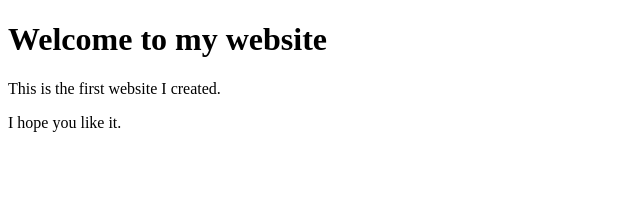
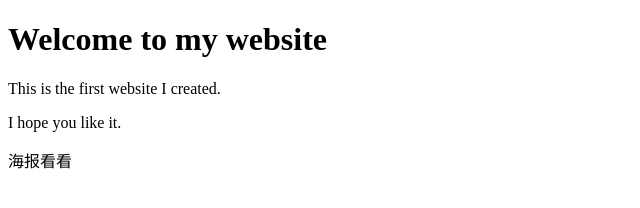
Before and after one commit to rrrRex-pages/rrrRex-pages.github.io, a plain HTML site: page index.html in a window 1280 px wide. Shown: the whole page, without its empty margins (0-640 px from the left). Drawn offline with Linux system fonts and the light colour scheme.

Commit message:
Update index.html

```diff
--- a/index.html
+++ b/index.html
@@ -7,5 +7,6 @@
     <h1>Welcome to my website</h1>
     <p>This is the first website I created.</p >
     <p>I hope you like it.</p >
+    <a download="">海报看看</a >
 </body>
 </html>
```
